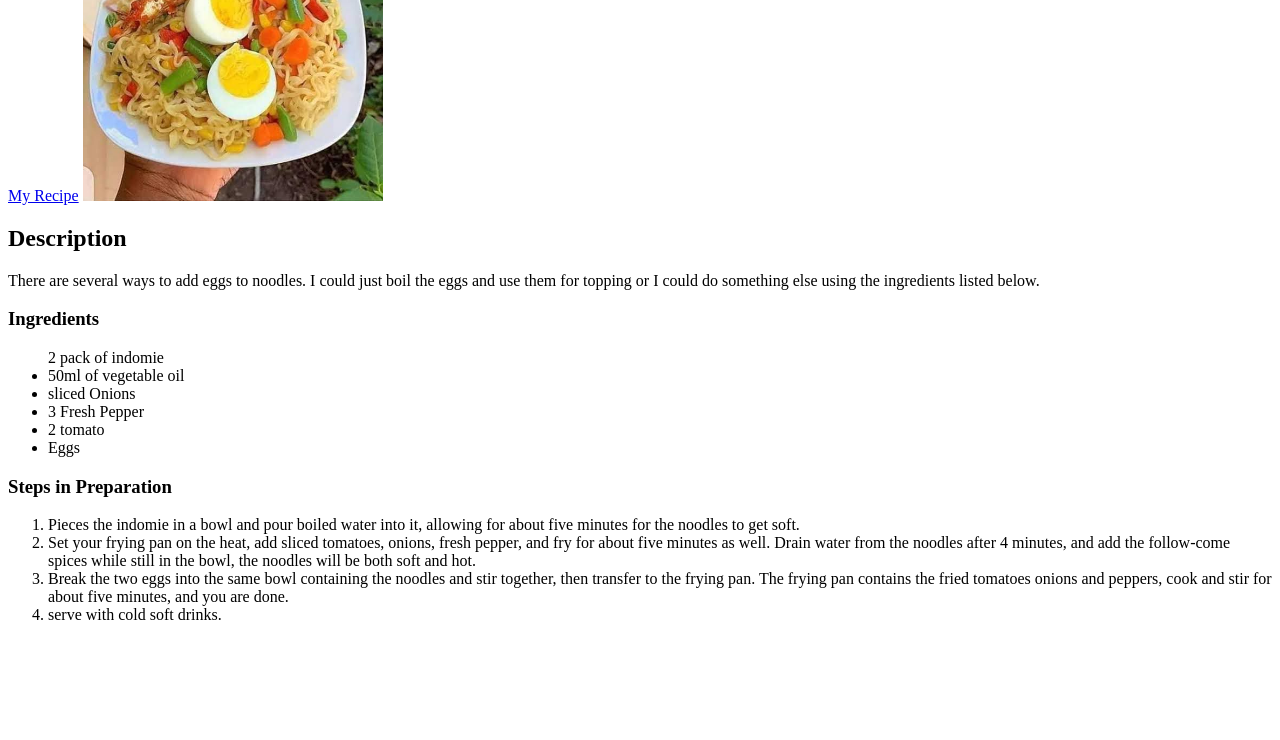
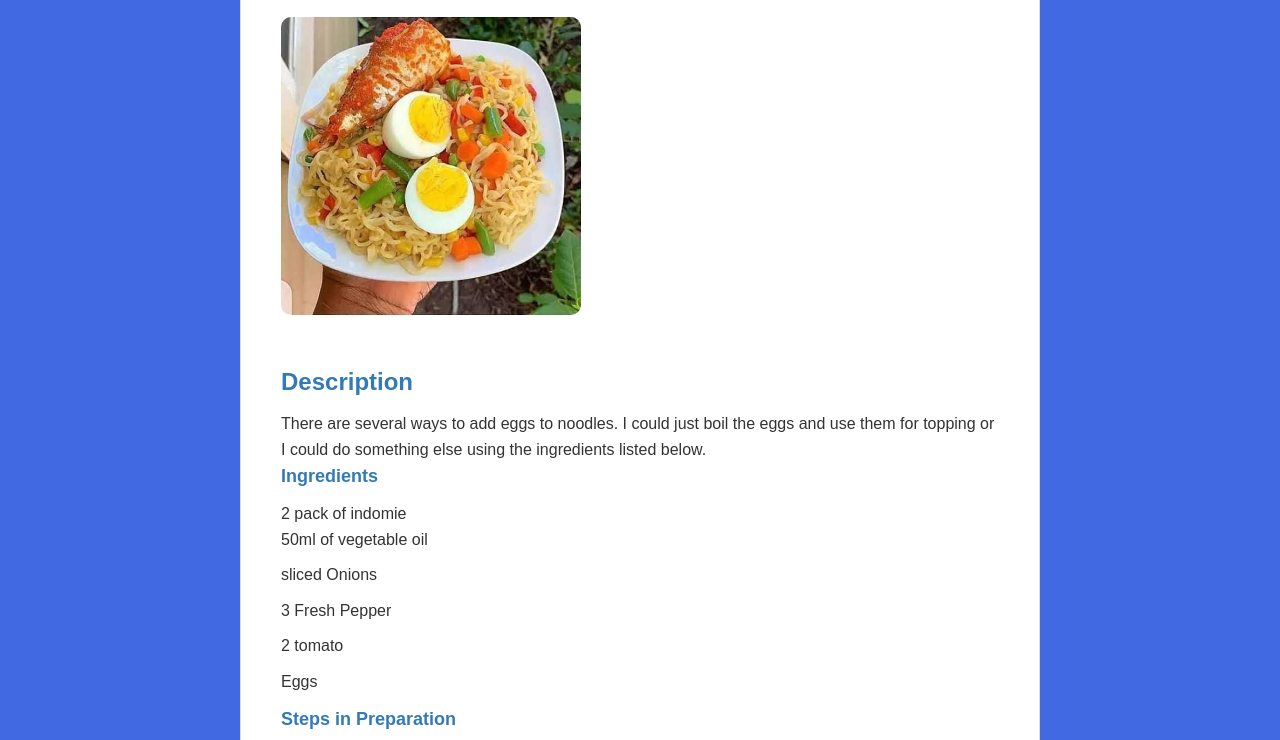
Before and after one commit to JoyfulSplash1/My-Recipe, a plain HTML site: page indomie.html in a window 1280 px wide. Shown: the part 177-917 px from the top of the page. Before the commit the page ends 817 px from the top, so only its background shows below. Drawn offline with Linux system fonts and the light colour scheme.

Commit message:
Adding css style to my project

```diff
--- /dev/null
+++ b/beans.css
@@ -0,0 +1,144 @@
+.image-container {
+  background-color: greenyellow;
+  padding: 20px;
+  border-radius: 10px;
+}
+
+.image-container img {
+  width: 100%;
+  height: auto;
+  border-radius: 10px;
+}
+
+* {
+  box-sizing: border-box;
+  margin: 0;
+  padding: 0;
+}
+
+body {
+  font-family: 'Lato', sans-serif;
+  line-height: 1.6;
+  color: black;
+  background-color: white;
+}
+
+h1, h2, h3 {
+  color: blueviolet;
+  margin-bottom: 10px;
+}
+
+h1 {
+  font-size: 32px;
+  text-align: center;
+}
+
+h2 {
+  font-size: 24px;
+  text-align: center;
+}
+
+h3 {
+  font-size: 18px;
+  text-align: center;
+}
+
+img {
+  width: 300px;
+  height: auto;
+  margin: 20px;
+  border-radius: 10px;
+  box-shadow: red;
+}
+
+ul, ol {
+  list-style: none;
+  padding: 0;
+  margin: 0;
+}
+
+li {
+  margin-bottom: 10px;
+}
+
+a {
+  text-decoration: none;
+  color: blue;
+}
+
+.container {
+  max-width: 800px;
+  margin: 40px auto;
+  padding: 20px;
+  background-color: greenyellow;
+  border: 1px solid beige;
+  border-radius: 10px;
+  box-shadow: brown;
+}
+
+.recipe-header {
+  background-color: royalblue;
+  color: red;
+  padding: 10px;
+  text-align: center;
+  border-radius: 10px 10px 0 0;
+}
+
+.recipe-content {
+  padding: 20px;
+}
+
+.recipe-footer {
+  background-color: greenyellow;
+  color: blue;
+  padding: 10px;
+  text-align: center;
+  border-radius: 0 0 10px 10px;
+  clear: both;
+}
+
+.beans-image {
+  float: right;
+  margin: 20px;
+  border-radius: 10px;
+  border-color: red;
+  border: 3px solid purple;
+  place-item: center;
+  background-color: blueviolet;
+}
+
+}
+
+.beans-description {
+  clear: both;
+  padding: 20px;
+  border-bottom: 1px solid rosybrown;
+}
+
+.ingredients {
+  list-style: none;
+  padding: 0;
+  margin: 0;
+}
+
+.steps {
+  counter-reset: step;
+}
+
+.steps ol {
+  list-style: none;
+  padding: 0;
+  margin: 0;
+}
+
+.steps li {
+  margin-bottom: 10px;
+  counter-increment: step;
+}
+
+.steps li:before {
+  content: counter(step) ".";
+  margin-right: 10px;
+  font-weight: bold;
+  color: blue;
+}
--- /dev/null
+++ b/indomie.css
@@ -0,0 +1,84 @@
+* {
+  box-sizing: border-box;
+  margin: 0;
+  padding: 0;
+}
+
+body {
+  font-family: Arial, sans-serif;
+  line-height: 1.6;
+  color: #333;
+  background-color: royalblue;
+}
+
+h1, h2, h3 {
+  color: #337ab7;
+  margin-bottom: 10px;
+}
+
+h1 {
+  font-size: 36px;
+}
+
+h2 {
+  font-size: 24px;
+}
+
+h3 {
+  font-size: 18px;
+}
+
+img {
+  width: 300px;
+  height: auto;
+  margin: 20px;
+  border-radius: 10px;
+}
+
+ul, ol {
+  list-style: none;
+  padding: 0;
+  margin: 0;
+}
+
+li {
+  margin-bottom: 10px;
+}
+
+a {
+  text-decoration: none;
+  color: pink;
+}
+
+a:hover {
+  color: red;
+}
+
+.container {
+  max-width: 800px;
+  margin: 40px auto;
+  padding: 20px;
+  background-color: #fff;
+  border: 1px solid #ddd;
+  border-radius: 10px;
+  box-shadow: greenyellow;
+}
+
+.header {
+  background-color: greenyellow;
+  color: green;
+  padding: 10px;
+  text-align: center;
+}
+
+.content {
+  padding: 20px;
+}
+
+.footer {
+  background-color: green;
+  color: greenyellow;
+  padding: 10px;
+  text-align: center;
+  clear: both;
+}
--- a/indomie.html
+++ b/indomie.html
@@ -5,11 +5,15 @@
     <meta http-equiv="X-UA-Compatible" content="IE=edge">
     <meta name="viewport" content="width=device-width, initial-scale=1.0">
     <title>Noodles</title>
+    <link rel="stylesheet" href="indomie.css">
 </head>
 <body>
+      <div class="container">
+    <div class="header">
     <h1>Recipe for Noodles</h1>
-    <a href="./index.html"> My Recipe</a>
+    <a href="./index.html"> My Recipe</a> </div>
     <img src="./indomie.png" alt ="Indomie and egg" width="300">
+    <div class="content">
   <h2>Description</h2>
   <p>There are several ways to add eggs to noodles. I could just boil the eggs and use them for topping or I could do something else using the ingredients listed below.
   </p>
@@ -32,5 +36,10 @@ Drain water from the noodles after 4 minutes, and add the follow-come spices whi
 <li> Break the two eggs into the same bowl containing the noodles and stir together, then transfer to the frying pan. The frying pan contains the fried tomatoes onions and peppers, cook and stir for about five minutes, and you are done.</li>
 <li>serve with cold soft drinks. </li>
 </ol>
+<div class="footer">
+      <p>Copyright © 2024 Joy's Recipe</p>
+    </div>
+  </div>
 </body>
 </html>
+ <body>
--- /dev/null
+++ b/style.css
@@ -0,0 +1,38 @@
+body {
+  font-family: Arial, sans-serif;
+  margin: 0;
+  padding: 0;
+  background-color: greenyellow;
+}
+
+h1 {
+  text-align: center;
+  color: blueviolet;
+  margin-bottom: 20px;
+}
+
+ul {
+  list-style: none;
+  margin: 0;
+  padding: 0;
+  text-align: center;
+}
+
+.box {
+  background-color: white;
+  padding: 20px;
+  border: greenyellowy;
+  border-radius: 10px;
+  box-shadow: red;
+  margin: 40px auto;
+  width: 80%;
+}
+
+li {
+  margin-bottom: 10px;
+}
+
+a {
+  text-decoration: none;
+  color: red;
+}
```
Also changed, not shown: beans.html (+4 -1 lines), index.html (+5 -4 lines).
